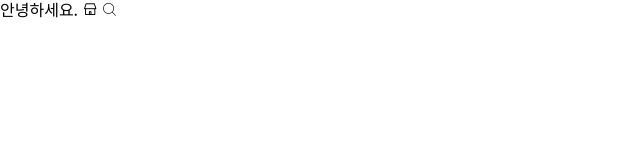
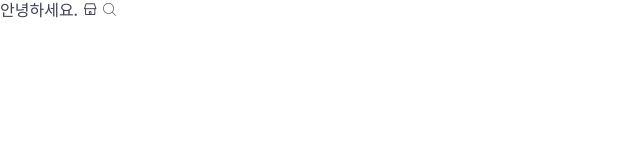
Before and after one commit to YERIM-BAK/tomorrow-house, a website: page index.html in a window 1280 px wide. Shown: the full height of the page, 0-640 px from the left. Drawn offline with nearby package versions, Linux system fonts and the light colour scheme; files that its build step writes are made by us from their sources; files whose address does not match are found by name.

Commit message:
💄 Add missing reset declarations

```diff
--- a/styles/base/_reset.scss
+++ b/styles/base/_reset.scss
@@ -1,15 +1,19 @@
 * {
   margin: 0;
-  font-family: 'Noto Sans KR', sans-serif;
+  font-family: $font-main;
+  -webkit-font-smoothing: antialiased;
+  -moz-osx-font-smoothing: grayscale;
   box-sizing: border-box;
 }
 
 html {
-  font-family: 'Noto Sans KR', sans-serif;
+  font-family: $font-main;
+  font-size: $font-size-16;
 }
 
 body {
-  font-family: 'Noto Sans KR', sans-serif;
+  font-family: $font-main;
+  color: $primary;
 }
 
 h1 {
```
